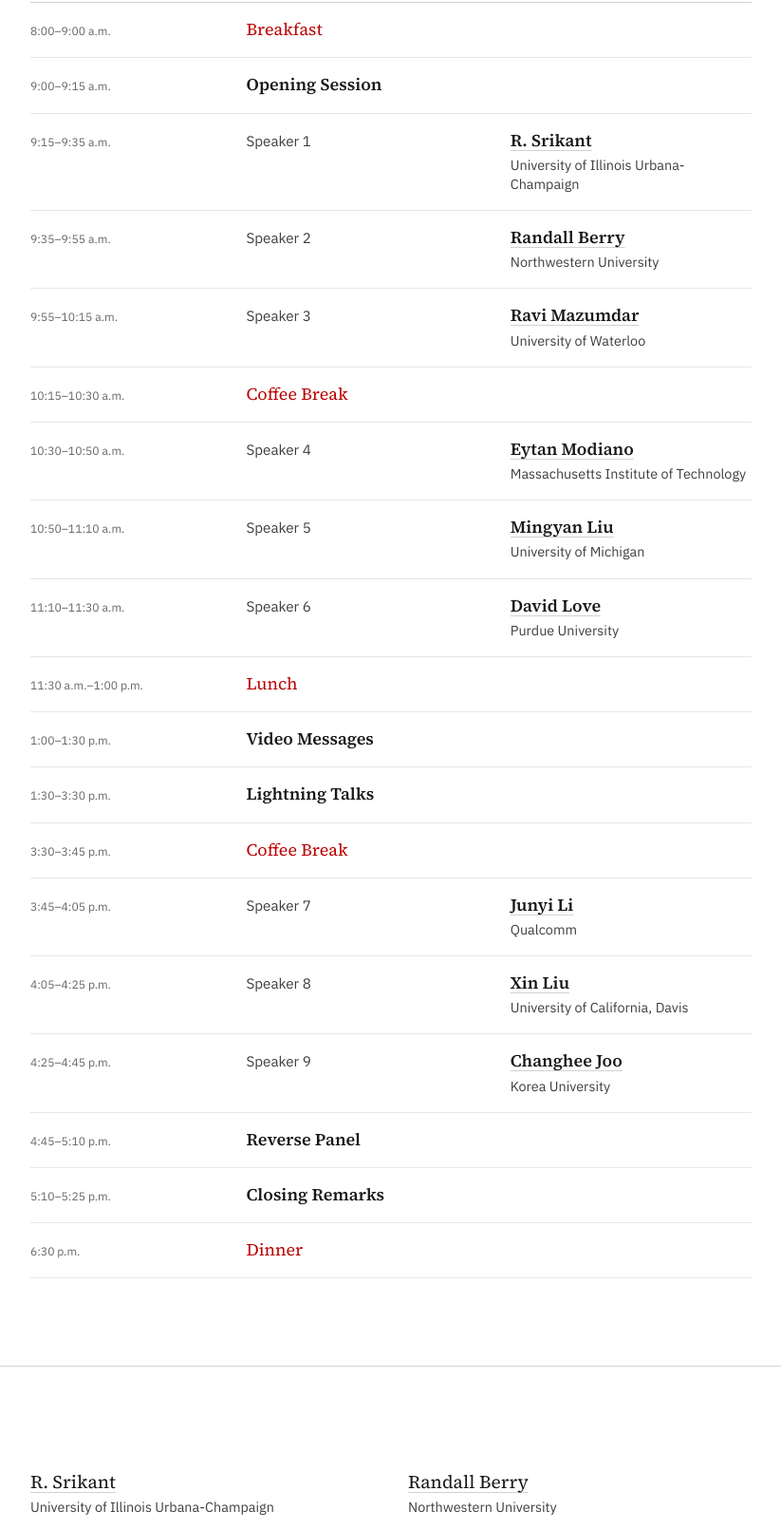
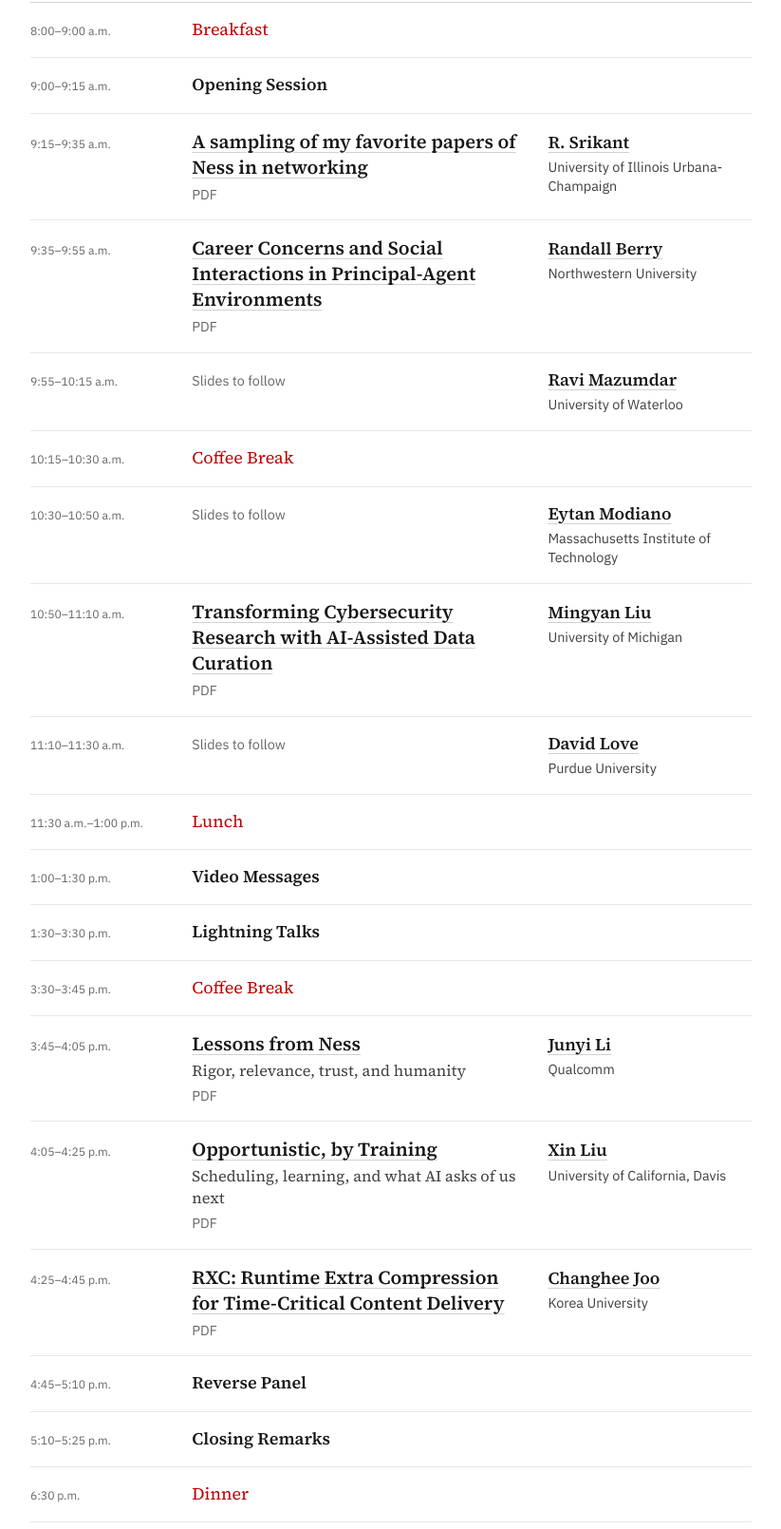
Before and after one commit to nessfest/nessfest.github.io, a plain HTML site: page index.html in a window 1280 px wide. Shown: the part 4051-5661 px from the top of the page at 95% size, without its empty margins (370-1193 px from the left). Drawn offline with Linux system fonts and the light colour scheme.

Commit message:
Publish NessFest speaker slides

```diff
--- a/index.html
+++ b/index.html
@@ -19,7 +19,7 @@
     <link rel="icon" href="assets/favicon.svg" type="image/svg+xml" />
     <link rel="preload" href="assets/fonts/source-serif-4-400.ttf" as="font" type="font/ttf" crossorigin />
     <link rel="preload" href="assets/fonts/ibm-plex-sans-400.ttf" as="font" type="font/ttf" crossorigin />
-    <link rel="stylesheet" href="styles.css?v=20261118-affiliations" />
+    <link rel="stylesheet" href="styles.css?v=20261120-talk-titles" />
     <script defer src="script.js?v=20260828-genealogy"></script>
   </head>
   <body>
@@ -226,7 +226,12 @@
             </li>
             <li>
               <time datetime="2026-11-13T09:15">9:15–9:35 a.m.</time>
-              <p>Speaker 1</p>
+              <p class="program-talk">
+                <a class="program-talk-link" href="slides/nessfest-2026-r-srikant.pdf">
+                  <span class="program-talk-title">A sampling of my favorite papers of Ness in networking</span>
+                  <span class="program-talk-format">PDF</span>
+                </a>
+              </p>
               <div class="program-speaker">
                 <a class="speaker-link" href="https://sites.google.com/a/illinois.edu/srikant/home" target="_blank" rel="noopener noreferrer">R. Srikant</a>
                 <span class="speaker-affiliation">University of Illinois Urbana-Champaign</span>
@@ -234,7 +239,12 @@
             </li>
             <li>
               <time datetime="2026-11-13T09:35">9:35–9:55 a.m.</time>
-              <p>Speaker 2</p>
+              <p class="program-talk">
+                <a class="program-talk-link" href="slides/nessfest-2026-randall-berry.pdf">
+                  <span class="program-talk-title">Career Concerns and Social Interactions in Principal-Agent Environments</span>
+                  <span class="program-talk-format">PDF</span>
+                </a>
+              </p>
               <div class="program-speaker">
                 <a class="speaker-link" href="https://users.eecs.northwestern.edu/~rberry/" target="_blank" rel="noopener noreferrer">Randall Berry</a>
                 <span class="speaker-affiliation">Northwestern University</span>
@@ -242,7 +252,7 @@
             </li>
             <li>
               <time datetime="2026-11-13T09:55">9:55–10:15 a.m.</time>
-              <p>Speaker 3</p>
+              <p class="program-slides-pending">Slides to follow</p>
               <div class="program-speaker">
                 <a class="speaker-link" href="https://ece.uwaterloo.ca/~mazum/" target="_blank" rel="noopener noreferrer">Ravi Mazumdar</a>
                 <span class="speaker-affiliation">University of Waterloo</span>
@@ -254,7 +264,7 @@
             </li>
             <li>
               <time datetime="2026-11-13T10:30">10:30–10:50 a.m.</time>
-              <p>Speaker 4</p>
+              <p class="program-slides-pending">Slides to follow</p>
               <div class="program-speaker">
                 <a class="speaker-link" href="https://modiano.mit.edu/" target="_blank" rel="noopener noreferrer">Eytan Modiano</a>
                 <span class="speaker-affiliation">Massachusetts Institute of Technology</span>
@@ -262,7 +272,12 @@
             </li>
             <li>
               <time datetime="2026-11-13T10:50">10:50–11:10 a.m.</time>
-              <p>Speaker 5</p>
+              <p class="program-talk">
+                <a class="program-talk-link" href="slides/nessfest-2026-mingyan-liu.pdf">
+                  <span class="program-talk-title">Transforming Cybersecurity Research with AI-Assisted Data Curation</span>
+                  <span class="program-talk-format">PDF</span>
+                </a>
+              </p>
               <div class="program-speaker">
                 <a class="speaker-link" href="https://liu.engin.umich.edu/" target="_blank" rel="noopener noreferrer">Mingyan Liu</a>
                 <span class="speaker-affiliation">University of Michigan</span>
@@ -270,7 +285,7 @@
             </li>
             <li>
               <time datetime="2026-11-13T11:10">11:10–11:30 a.m.</time>
-              <p>Speaker 6</p>
+              <p class="program-slides-pending">Slides to follow</p>
               <div class="program-speaker">
                 <a class="speaker-link" href="https://engineering.purdue.edu/~djlove/" target="_blank" rel="noopener noreferrer">David Love</a>
                 <span class="speaker-affiliation">Purdue University</span>
@@ -294,7 +309,13 @@
             </li>
             <li>
               <time datetime="2026-11-13T15:45">3:45–4:05 p.m.</time>
-              <p>Speaker 7</p>
+              <p class="program-talk">
+                <a class="program-talk-link" href="slides/nessfest-2026-junyi-li.pdf">
+                  <span class="program-talk-title">Lessons from Ness</span>
+                  <span class="program-talk-subtitle">Rigor, relevance, trust, and humanity</span>
+                  <span class="program-talk-format">PDF</span>
+                </a>
+              </p>
               <div class="program-speaker">
                 <a class="speaker-link" href="https://lidssmart.lids.mit.edu/speaker/junyi-li/" target="_blank" rel="noopener noreferrer">Junyi Li</a>
                 <span class="speaker-affiliation">Qualcomm</span>
@@ -302,7 +323,13 @@
             </li>
             <li>
               <time datetime="2026-11-13T16:05">4:05–4:25 p.m.</time>
-              <p>Speaker 8</p>
+              <p class="program-talk">
+                <a class="program-talk-link" href="slides/nessfest-2026-xin-liu.pdf">
+                  <span class="program-talk-title">Opportunistic, by Training</span>
+                  <span class="program-talk-subtitle">Scheduling, learning, and what AI asks of us next</span>
+                  <span class="program-talk-format">PDF</span>
+                </a>
+              </p>
               <div class="program-speaker">
                 <a class="speaker-link" href="https://xinliu.engineering.ucdavis.edu/" target="_blank" rel="noopener noreferrer">Xin Liu</a>
                 <span class="speaker-affiliation">University of California, Davis</span>
@@ -310,7 +337,12 @@
             </li>
             <li>
               <time datetime="2026-11-13T16:25">4:25–4:45 p.m.</time>
-              <p>Speaker 9</p>
+              <p class="program-talk">
+                <a class="program-talk-link" href="slides/nessfest-2026-changhee-joo.pdf">
+                  <span class="program-talk-title">RXC: Runtime Extra Compression for Time-Critical Content Delivery</span>
+                  <span class="program-talk-format">PDF</span>
+                </a>
+              </p>
               <div class="program-speaker">
                 <a class="speaker-link" href="https://rain.korea.ac.kr/members/professor" target="_blank" rel="noopener noreferrer">Changhee Joo</a>
                 <span class="speaker-affiliation">Korea University</span>
--- a/styles.css
+++ b/styles.css
@@ -693,7 +693,7 @@ figcaption {
 .program-schedule li {
   padding: 16px 0 17px;
   display: grid;
-  grid-template-columns: minmax(156px, 0.8fr) minmax(0, 1fr) minmax(0, 1fr);
+  grid-template-columns: minmax(140px, 0.75fr) minmax(0, 1.8fr) minmax(0, 1.1fr);
   gap: 24px;
   align-items: baseline;
   border-bottom: 1px solid var(--rule-light);
@@ -715,20 +715,59 @@ figcaption {
   line-height: 1.35;
 }
 
-.program-schedule p:has(+ .program-speaker) {
-  color: var(--ink-soft);
-  font-family: inherit;
-  font-size: 0.95rem;
-  font-weight: 400;
-  line-height: 1.5;
-}
-
 .program-speaker {
   font-family: var(--serif);
   font-size: 1.12rem;
   font-weight: 600;
   line-height: 1.35;
   text-align: left;
+}
+
+.program-schedule .program-talk {
+  font-size: 1.25rem;
+}
+
+.program-talk-link {
+  display: block;
+  width: fit-content;
+  text-decoration: none;
+  transition: color 160ms ease;
+}
+
+.program-talk-title {
+  text-decoration: underline;
+  text-decoration-color: var(--rule);
+  text-decoration-thickness: 1px;
+  text-underline-offset: 0.2em;
+}
+
+.program-talk-link:hover .program-talk-title,
+.program-talk-link:focus-visible .program-talk-title {
+  color: var(--scarlet);
+  text-decoration-color: currentColor;
+}
+
+.program-talk-subtitle {
+  display: block;
+  margin-top: 3px;
+  color: var(--ink-soft);
+  font-size: 1.02rem;
+  font-weight: 400;
+  line-height: 1.4;
+}
+
+.program-talk-format,
+.program-schedule .program-slides-pending {
+  color: var(--muted);
+  font-family: var(--sans);
+  font-size: 0.9rem;
+  font-weight: 400;
+}
+
+.program-talk-format {
+  display: block;
+  margin-top: 6px;
+  line-height: 1.3;
 }
 
 .program-schedule .program-break p {
@@ -1419,23 +1458,13 @@ figcaption {
   }
 
   .program-schedule li {
-    grid-template-columns: minmax(0, 1fr) minmax(0, 1fr);
-    gap: 4px 16px;
+    grid-template-columns: minmax(0, 1fr);
+    gap: 6px;
     align-items: start;
   }
 
-  .program-schedule time {
-    grid-column: 1 / -1;
-  }
-
-  .program-schedule p {
-    grid-column: 1;
-  }
-
   .program-speaker {
-    grid-row: 2;
-    grid-column: 2;
-    align-self: baseline;
+    margin-top: 3px;
   }
 
   .speaker-list {
```
Also changed, not shown: 6 other files.
